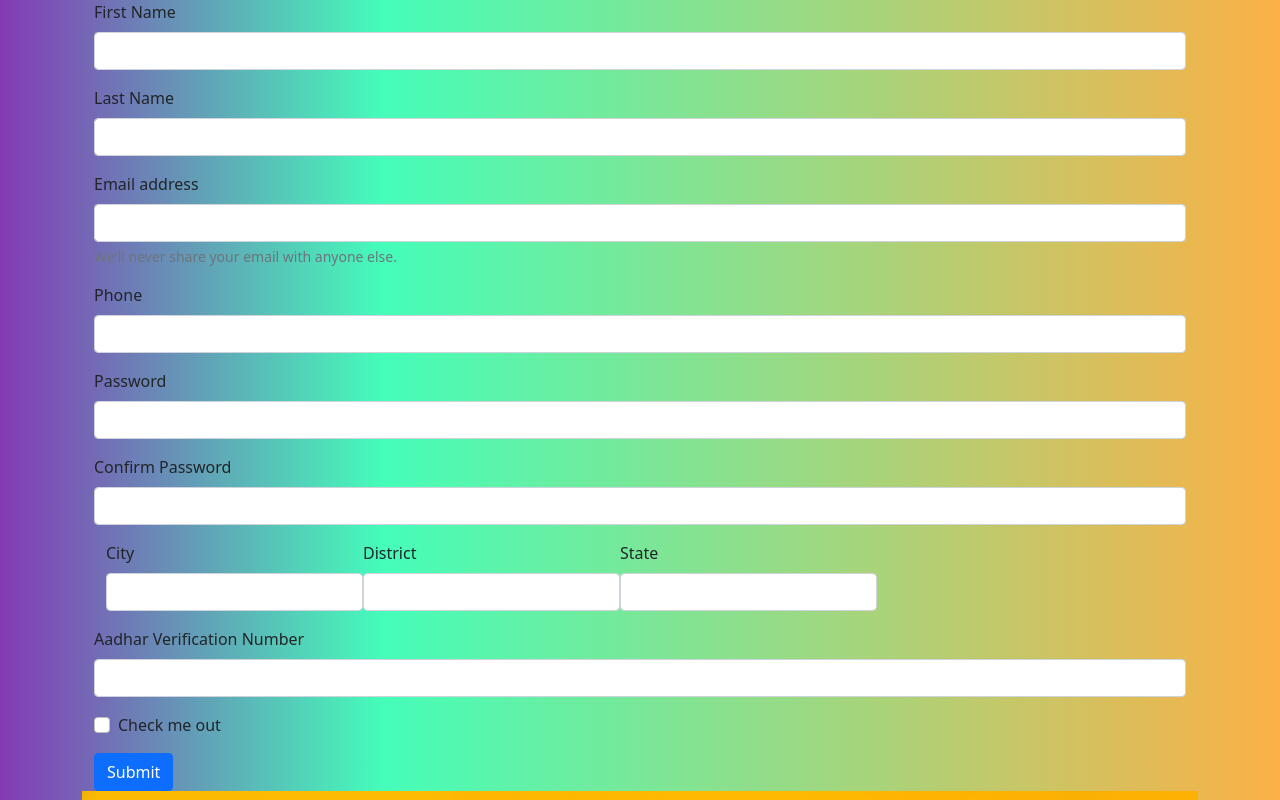
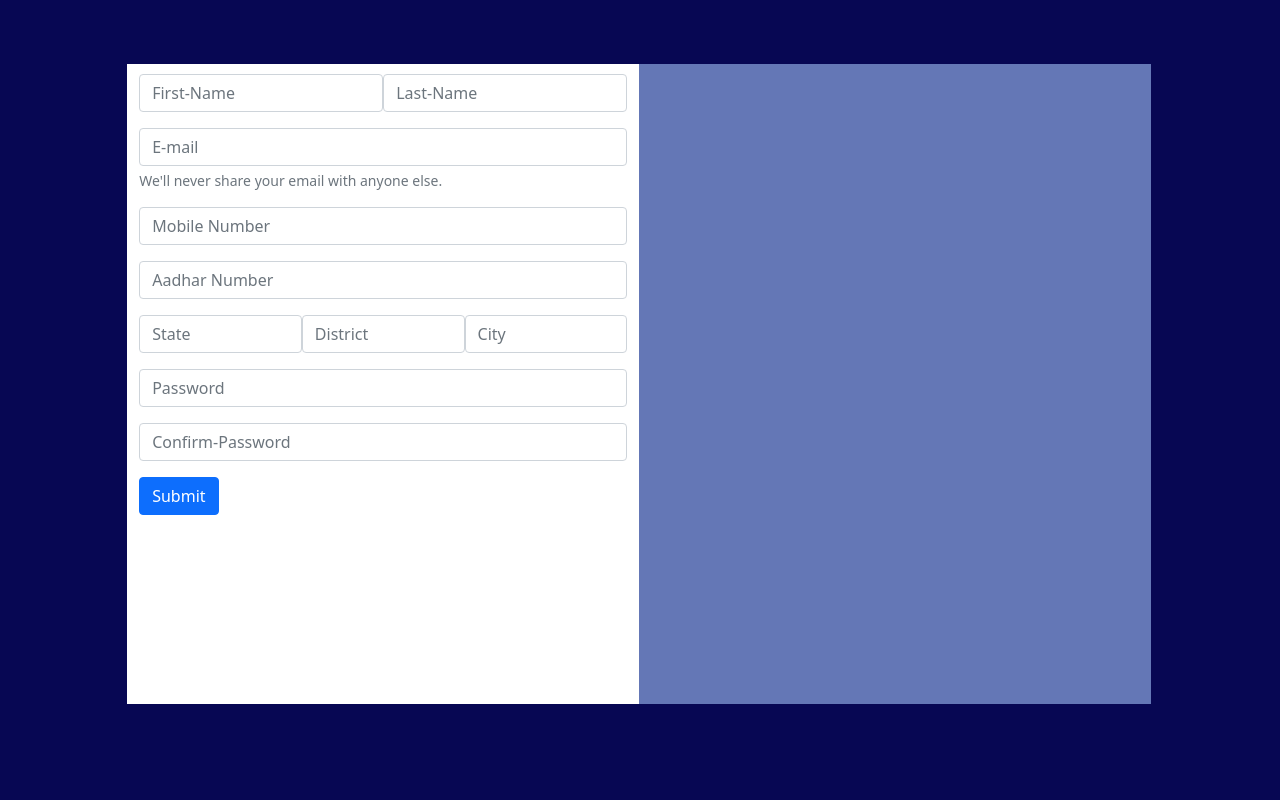
Before and after one commit to prashantbarge22/version-connect-react, a React (Create React App) app: page /farmer/signup in a window 1280 px wide. Shown: the top 800 px of the page. Built offline with nearby package versions, Linux system fonts and the light colour scheme.

Commit message:
Signup made made

```diff
--- a/package.json
+++ b/package.json
@@ -9,6 +9,7 @@
     "bootstrap": "^5.1.0",
     "react": "^17.0.2",
     "react-dom": "^17.0.2",
+    "react-router-dom": "^5.2.0",
     "react-scripts": "4.0.3",
     "web-vitals": "^1.1.2"
   },
--- a/src/App.js
+++ b/src/App.js
@@ -1,9 +1,7 @@
-import SignUpPage from "./components/SignUpPage";
 import "bootstrap/dist/css/bootstrap.min.css"
 function App() {
   return (
     <div>
-      <SignUpPage/>
 
     </div>
   );
--- a/src/components/SignUpForm.js
+++ /dev/null
@@ -1,60 +0,0 @@
-import "../css/signupform.css"
-function SignUpPageForm(){
-    return(
-        <div className="container">
-          <form>
-          <div className="mb-3">
-                <label htmlFor="exampleInputEmail1" className="form-label">First Name</label>
-                <input type="text" className="form-control" id="firstname" />
-            </div>
-            <div className="mb-3">
-                <label htmlFor="exampleInputEmail1" className="form-label">Last Name</label>
-                <input type="text" className="form-control" id="lastname" />
-            </div>
-            <div className="mb-3">
-                <label htmlFor="exampleInputEmail1" className="form-label">Email address</label>
-                <input type="email" className="form-control" id="exampleInputEmail1" aria-describedby="emailHelp"/>
-                <div id="emailHelp" className="form-text">We'll never share your email with anyone else.</div>
-            </div>
-            <div className="mb-3">
-                <label htmlFor="exampleInputEmail1" className="form-label">Phone</label>
-                <input type="number" className="form-control" id="phone" />
-            </div>
-            <div className="mb-3">
-                <label htmlFor="exampleInputPassword1" className="form-label">Password</label>
-                <input type="password" className="form-control" id="pwd"/>
-            </div>
-            <div className="mb-3">
-                <label htmlFor="exampleInputEmail1" className="form-label">Confirm Password</label>
-                <input type="password" className="form-control" id="cnfpwd" />
-            </div>
-            <div className="container subdiv">
-
-            <div className="mb-3">
-                <label htmlFor="exampleInputEmail1" className="form-label">City</label>
-                <input type="text" className="form-control" id="city" />
-            </div>
-            <div className="mb-3">
-                <label htmlFor="exampleInputEmail1" className="form-label">District</label>
-                <input type="text" className="form-control" id="district" />
-            </div>
-            <div className="mb-3">
-                <label htmlFor="exampleInputEmail1" className="form-label">State</label>
-                <input type="text" className="form-control" id="state" />
-            </div>
-            </div>
-            <div className="mb-3">
-                <label htmlFor="exampleInputEmail1" className="form-label">Aadhar Verification Number</label>
-                <input type="text" className="form-control" id="aadharnum" />
-            </div>
-            <div className="mb-3 form-check">
-                <input type="checkbox" className="form-check-input" id="exampleCheck1"/>
-                <label className="form-check-label" htmlFor="exampleCheck1">Check me out</label>
-            </div>
-            <button type="submit" className="btn btn-primary">Submit</button>
-            </form>
-        </div>
-    )
-}
-
-export default SignUpPageForm;
--- a/src/components/SignUpPage.js
+++ /dev/null
@@ -1,22 +0,0 @@
-import SignUpPageForm from "./SignUpForm";
-import "../css/signuppage.css"
-function SignUpPage(){
-    return(
-        <div className="container-lg">
-
-            <header>
-
-            </header>
-
-            <div>
-                <SignUpPageForm/>
-                <div>
-                    <img className="side-image" src="\fashion-online-shopping-sites.jpg" alt="background"></img>
-                </div>
-            </div>
-
-        </div>
-    )
-}
-
-export default SignUpPage;
--- /dev/null
+++ b/src/components/farmer_signup.js
@@ -0,0 +1,52 @@
+import "../css/farmer_signup_page.css"
+function Farmer_SignUp_Page(){
+    return(
+        <div className="container-fluid background">
+          <div className="box-double">
+                <div className="container box-1">
+                <form>
+                <div className="name">
+                <div class="mb-3">
+                        <input type="text" class="form-control" id="firstname" name="firstname" placeholder="First-Name"/>
+                </div>
+                <div class="mb-3">
+                        <input type="text" class="form-control" id="lastname" name="lastname" placeholder="Last-Name"/>
+                </div>
+                </div>
+                    <div class="mb-3">
+                        <input type="email" class="form-control" id="exampleInputEmail1" name="email" aria-describedby="emailHelp" placeholder="E-mail"/>
+                        <div id="emailHelp" class="form-text">We'll never share your email with anyone else.</div>
+                    </div>
+                    <div class="mb-3">
+                        <input type="number" class="form-control" id="phone" name="phone" placeholder="Mobile Number"/>
+                    </div>
+                    <div class="mb-3">
+                        <input type="text" class="form-control" id="aadharno." name="aadhar" placeholder="Aadhar Number"/>
+                    </div>
+                    <div className="location">
+                    <div class="mb-3">
+                        <input type="text" class="form-control" id="state" name="state" placeholder="State"/>
+                    </div>
+                    <div class="mb-3">
+                        <input type="text" class="form-control" id="district" name="district" placeholder="District" />
+                    </div>
+                    <div class="mb-3">
+                        <input type="text" class="form-control" id="City" name="City" placeholder="City" />
+                    </div>
+                    </div>
+                    <div class="mb-3">
+                        <input type="password" class="form-control" id="exampleInputPassword1" name="password" placeholder="Password"/>
+                    </div>
+                    <div class="mb-3">
+                        <input type="password" class="form-control" id="confirmpwd" name="confirmpwd" placeholder="Confirm-Password"/>
+                    </div>
+                    <button type="submit" class="btn btn-primary">Submit</button>
+                    </form>
+                </div>
+                <div className="box-2"></div>
+          </div>
+        </div>
+    )
+}
+
+export default  Farmer_SignUp_Page;
--- /dev/null
+++ b/src/components/welcome.js
@@ -0,0 +1,14 @@
+
+import {Link} from "react-router-dom";
+
+function Welcome(){
+    return(
+        <div>
+            <h1>Welcome To Vision UPKARAN</h1>
+            <Link to="/farmer/signup">Farmer SIgnup</Link>
+
+        </div>
+    )
+}
+
+export default Welcome;
--- /dev/null
+++ b/src/css/farmer_signup_page.css
@@ -0,0 +1,41 @@
+*{
+ padding: 0px;
+ margin: 0px;
+}
+
+.background{
+    background-color: rgb(7, 7, 83);
+    height: 100vh;
+}
+
+.box-double{
+    position: absolute;
+    margin-top: 5%;
+    margin-left: 9% ;
+    background-color: white;
+    width: 80%;
+    height: 80%;
+    display:flex;
+}
+
+.box-1{
+    padding-top: 10px;
+    width: 50%;
+    height: 100%;
+    background-color: rgb(255,255,255);
+    overflow: hidden;
+}
+
+.box-2{
+    width: 50%;
+    height: 100%;
+    background-color: rgb(100, 119, 182);
+}
+
+.location{
+    display: flex;
+}
+
+.name{
+    display: flex;
+}
--- a/src/css/signupform.css
+++ /dev/null
@@ -1,3 +0,0 @@
-.subdiv{
-    display: flex;
-}
--- a/src/css/signuppage.css
+++ /dev/null
@@ -1,8 +0,0 @@
-.side-image{
-    width: 100%;
-}
-
-body{
-    background: rgb(131,58,180);
-    background: linear-gradient(90deg, rgba(131,58,180,1) 0%, rgba(29,253,171,0.8242647400757178) 30%, rgba(252,176,69,1) 100%);
-}
--- a/src/index.js
+++ b/src/index.js
@@ -1,11 +1,27 @@
 import React from 'react';
 import ReactDOM from 'react-dom';
 import App from './App';
+import FarmerSignUp from "./components/farmer_signup"
+import {BrowserRouter as Router,
+  Switch,
+  Route,
+} from "react-router-dom";
+
+import Welcome from "./components/welcome"
 
 
 ReactDOM.render(
+  <Router>
   <React.StrictMode>
-    <App/>
-  </React.StrictMode>,
+    <Switch>
+      <Route path="/" exact>
+        <Welcome></Welcome>
+      </Route>
+      <Route path="/farmer/signup" exact>
+        <FarmerSignUp></FarmerSignUp>
+      </Route>
+    </Switch>
+  </React.StrictMode>
+  </Router>,
   document.getElementById('root')
 );
```
Also changed, not shown: public/manifest.json, 1 other file (tests, documents, lock files or other folders).
